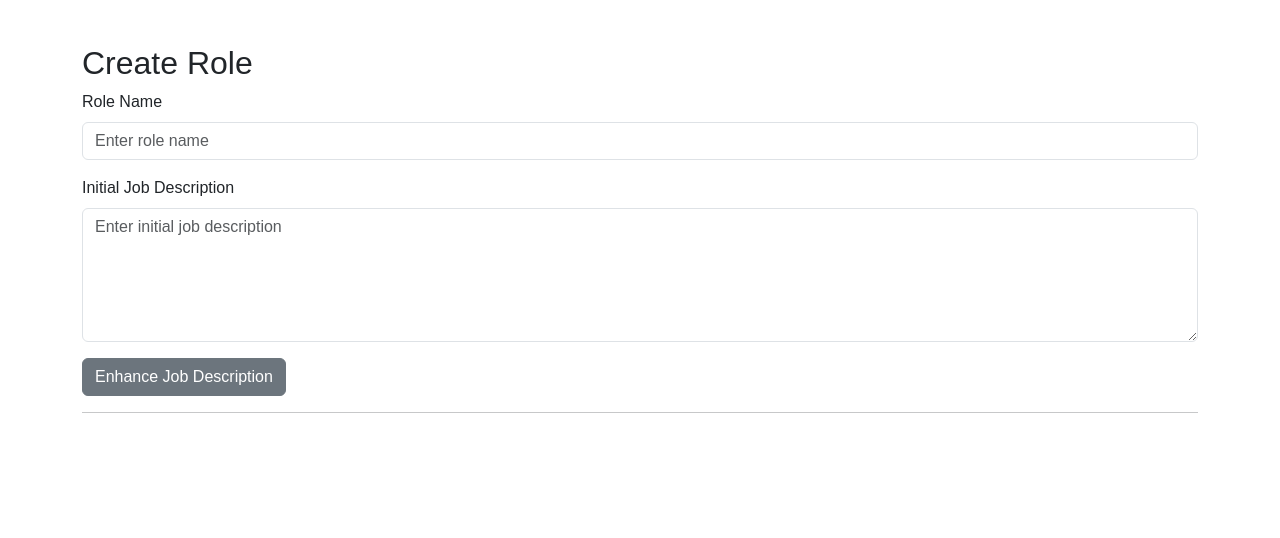
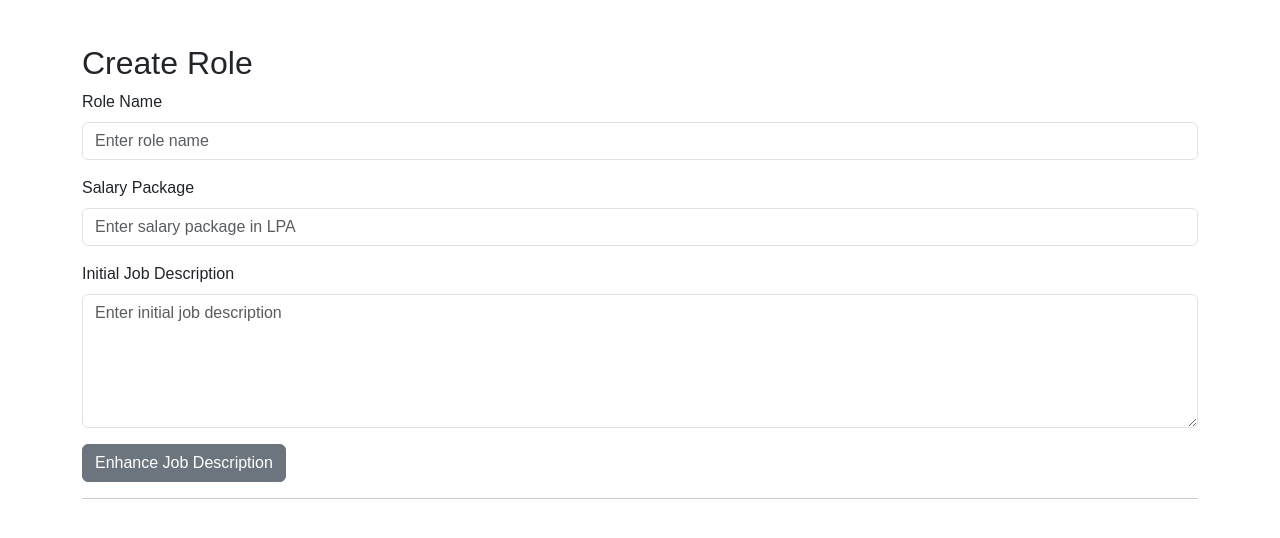
Before and after one commit to ram650/Optimizing-Talent-Acquisition-An-LLM-Based-AI-Agent-for-HR-Recruitment--Automation, a Flask app: page /create-role in a window 1280 px wide. Shown: the top 538 px of the page. Run offline with Flask 3, Linux system fonts and the light colour scheme; some libraries are stand-ins or nearby versions; some web fonts are replaced.

Commit message:
Added Salary package

```diff
--- a/app.py
+++ b/app.py
@@ -375,6 +375,7 @@ def publish_role():
     try:
         data = request.get_json()
         role_name = data.get('role_name')
+        salary_package = data.get('salary_package')
         job_description = data.get('job_description')
         weights = data.get('weights')
 
@@ -383,6 +384,7 @@ def publish_role():
 
         role_doc = {
             "Role": role_name,
+            "Salary_package": salary_package,
             "JD": job_description,
             "Weights": weights
         }
--- a/templates/create_role.html
+++ b/templates/create_role.html
@@ -34,6 +34,10 @@
       <div class="mb-3">
         <label for="roleName" class="form-label">Role Name</label>
         <input type="text" id="roleName" name="roleName" class="form-control" placeholder="Enter role name" required>
+      </div>
+      <div class="mb-3">
+        <label for="pkg" class="form-label">Salary Package</label>
+        <input type="number" id="pkg" name="pkg" class="form-control" placeholder="Enter salary package in LPA" required>
       </div>
       <!-- Initial Job Description Input -->
       <div class="mb-3">
```
